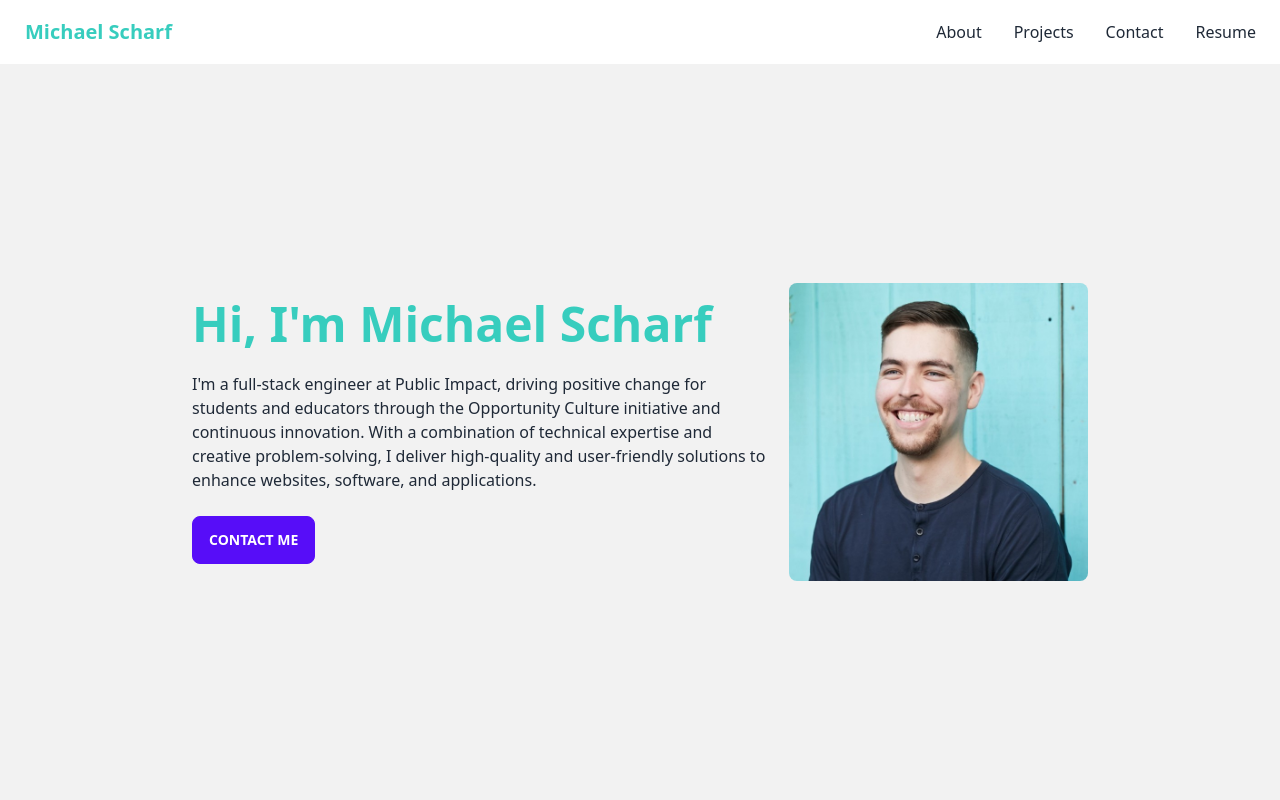
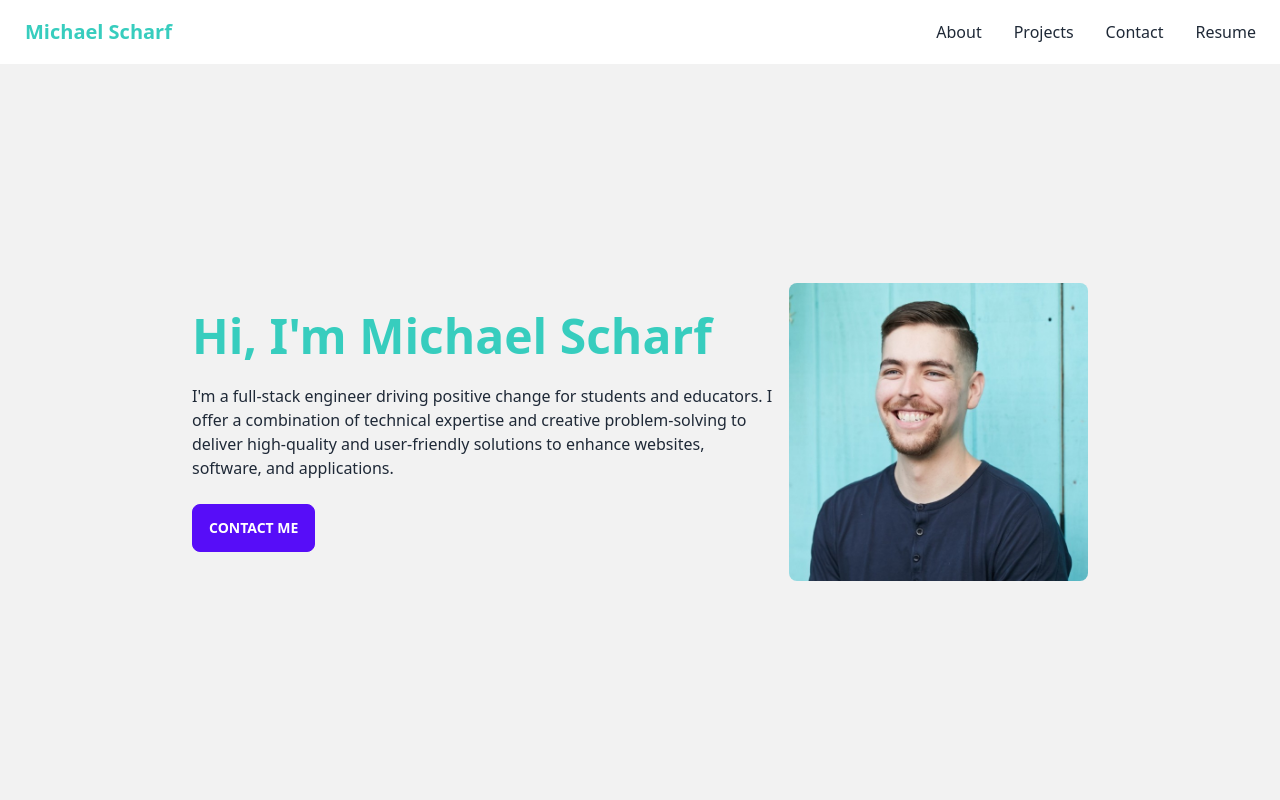
Before and after one commit to 2017mike/daisyportfolio, a Next.js app: page / in a window 1280 px wide. Shown: the top 800 px of the page. Built offline with nearby package versions, Linux system fonts and the light colour scheme.

Commit message:
summary update

```diff
--- a/info/index.ts
+++ b/info/index.ts
@@ -2,7 +2,7 @@ const info = {
   name: "Michael Scharf",
   headshot: "/linkedin.jpeg",
   linkedIn: "https://www.linkedin.com/in/michael-w-scharf/",
-  summary: "I'm a full-stack engineer at Public Impact, driving positive change for students and educators through the Opportunity Culture initiative and continuous innovation. With a combination of technical expertise and creative problem-solving, I deliver high-quality and user-friendly solutions to enhance websites, software, and applications.",
+  summary: "I'm a full-stack engineer driving positive change for students and educators. I offer a combination of technical expertise and creative problem-solving to deliver high-quality and user-friendly solutions to enhance websites, software, and applications.",
   github: "https://github.com/2017mike",
   email: "mwscharf@ucdavis.edu",
   sections: ["About", "Projects", "Contact"],
```
